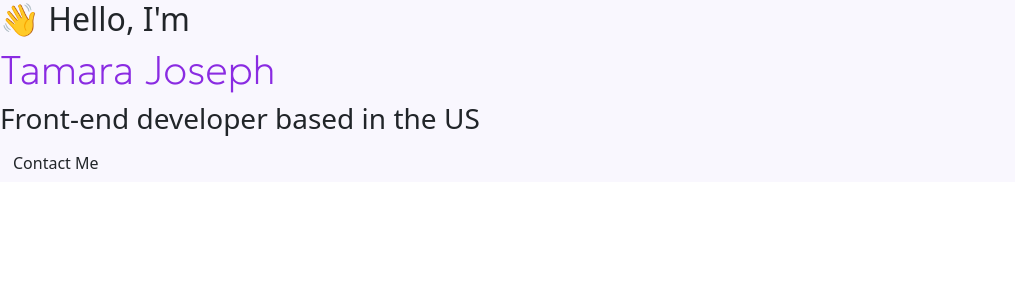
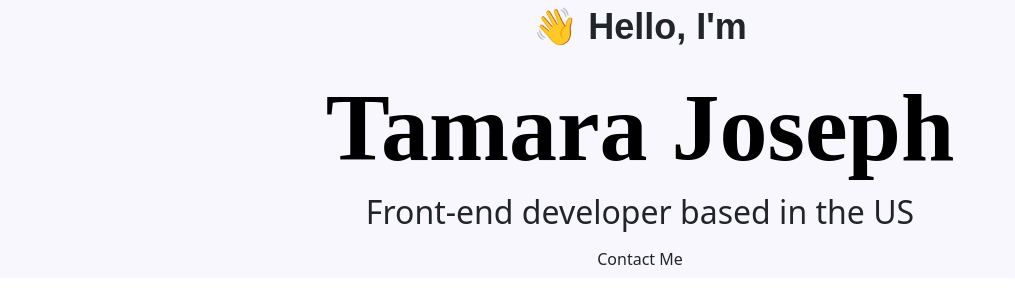
Before and after one commit to tamarajoseph17/portfolio-project, a plain HTML site: page index.html in a window 1280 px wide. Shown: the whole page, without its empty margins (0-1015 px from the left). Drawn offline with nearby package versions, Linux system fonts and the light colour scheme.

Commit message:
added css styling to home page

```diff
--- a/index.html
+++ b/index.html
@@ -26,9 +26,9 @@
   </head>
   <body>
     <div class="greeting">
-      <h2>👋 Hello, I'm</h2>
+      <p>👋 Hello, I'm</p>
       <h1>Tamara Joseph</h1>
-      <h3>Front-end developer based in the US</h3>
+      <h2>Front-end developer based in the US</h2>
       <a href="#" class="btn btn-branding">Contact Me</a>
     </div>
   </body>
--- a/styles/style.css
+++ b/styles/style.css
@@ -1,8 +1,33 @@
 h1 {
-  color: blueviolet;
-  font-family: "Geologica", sans-serif;
+  color: black;
+  font-family: "Playfair Display", serif;
+  font-weight: bold;
+  font-size: 96px;
+}
+
+p {
+  font-family: "Poppins", sans-serif;
+  font-weight: normal;
 }
 
 .greeting {
   background: #f9f7fe;
+  text-align: center;
 }
+
+.greeting p {
+  font-size: 36px;
+  font-weight: bold;
+}
+.greetin h2 {
+  font-family: "Poppins", sans-serif;
+}
+
+.btn btn-branding {
+  background: blueviolet;
+  border-radius: 4px;
+  color: white;
+  font-size: 18px;
+  line-height: 27px;
+  padding: 12px 20px;
+}
```
